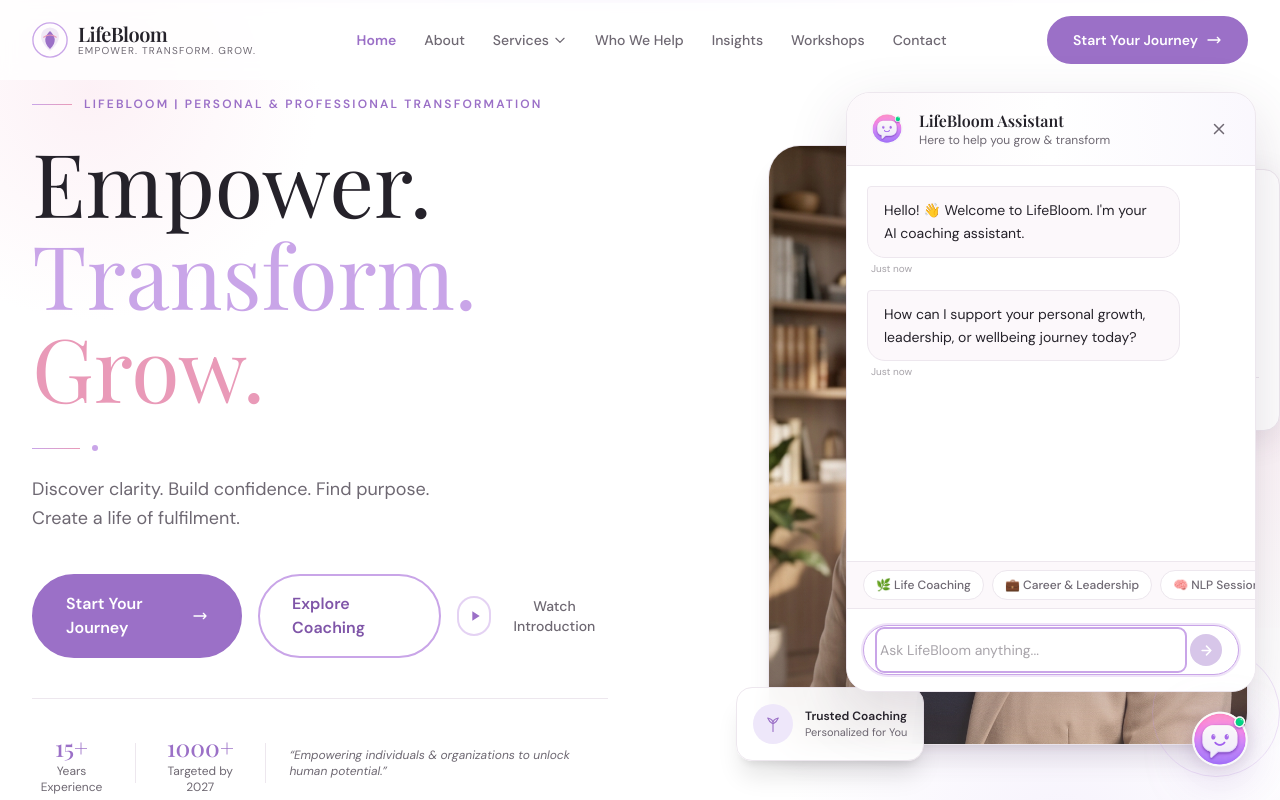
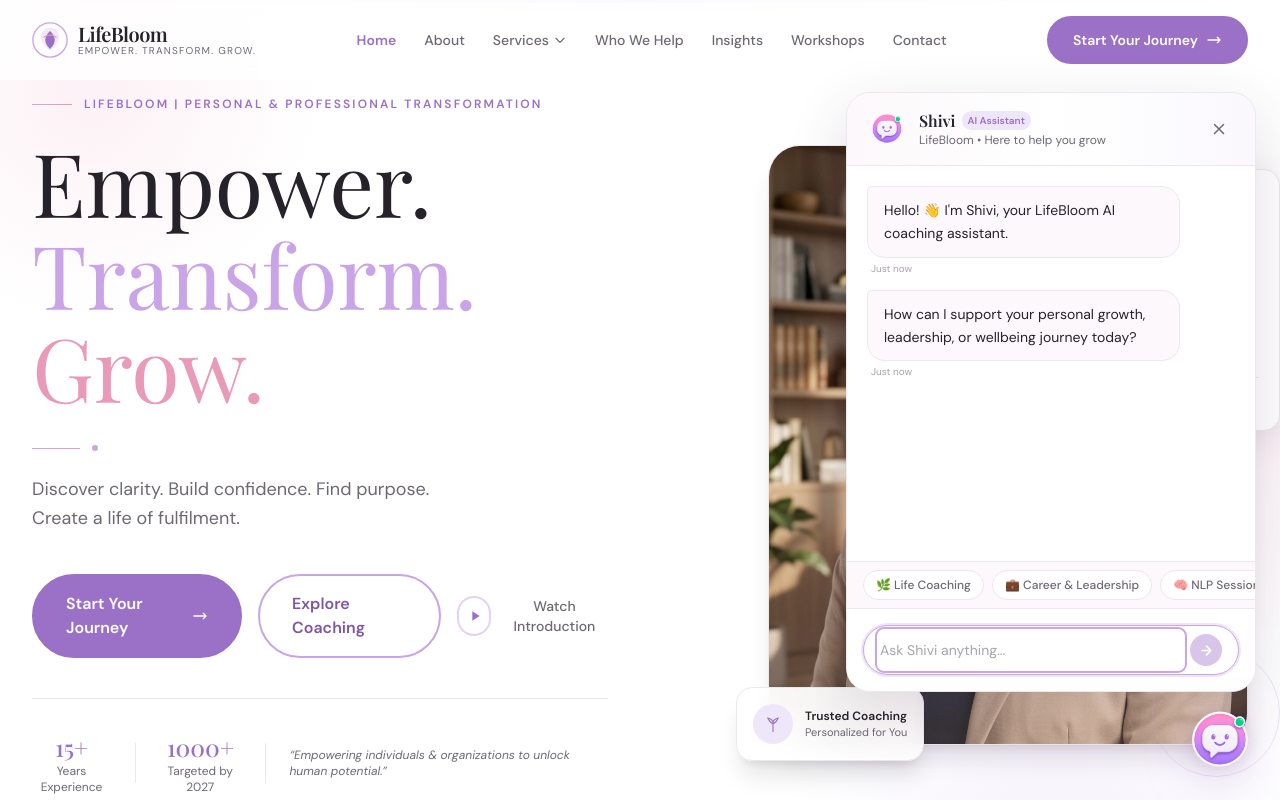
Before and after one commit to DreamtoProgram/LifeBloom, a Next.js app: page / in a window 1280 px wide. Both pictures are taken after a click on the button 1220 px from the left and 740 px from the top of the page. Shown: the top 800 px of the page. Built offline with nearby package versions, Linux system fonts and the light colour scheme; a web font is replaced by a local one.

Commit message:
feat: name chatbot Shivi with personalized greetings and assistant identity

```diff
--- a/components/ui/ChatbotWidget.tsx
+++ b/components/ui/ChatbotWidget.tsx
@@ -16,7 +16,7 @@ const INITIAL_MESSAGES: Message[] = [
   {
     id: 'welcome-1',
     sender: 'assistant',
-    text: "Hello! 👋 Welcome to LifeBloom. I'm your AI coaching assistant.",
+    text: "Hello! 👋 I'm Shivi, your LifeBloom AI coaching assistant.",
     timestamp: 'Just now',
   },
   {
@@ -106,6 +106,12 @@ export function ChatbotWidget() {
           { label: 'Book Your Discovery Call', href: '/contact' },
           { label: 'About Dr. Shivani', href: '/about' },
         ];
+      } else if (lower.includes('who are you') || lower.includes('name') || lower.includes('shivi')) {
+        replyText = "I'm Shivi, your LifeBloom AI assistant! I'm here 24/7 to guide you through our coaching programs, answer questions, and help you connect directly with Dr. Shivani.";
+        replyLinks = [
+          { label: 'Explore Services', href: '/services' },
+          { label: 'Start Your Journey', href: '/contact' },
+        ];
       } else {
         replyText = "Dr. Shivani Koccher Dhand is a certified Life Coach & NLP Practitioner with 15+ years of experience in human potential development. Would you like to explore our programs or start a conversation?";
         replyLinks = [
@@ -139,24 +145,25 @@ export function ChatbotWidget() {
       {/* Floating Greeting Pill (Desktop/Tablet) */}
       {showGreeting && !isOpen && (
         <aside
-          aria-label="LifeBloom Assistant message"
+          aria-label="Shivi Assistant message"
           className="fixed bottom-[96px] right-[24px] z-50 hidden sm:flex items-center gap-3 bg-white/95 backdrop-blur-md py-2.5 px-4 rounded-2xl shadow-xl shadow-[#4A3450]/10 border border-[#EDE7EE] text-[#25222A] transition-all duration-300 max-w-xs animate-fade-in-up"
         >
           <div className="relative w-7 h-7 shrink-0 rounded-full overflow-hidden">
             <Image
               src="/chatbot-icon.png"
-              alt="LifeBloom Assistant"
+              alt="Shivi — LifeBloom Assistant"
               fill
               sizes="28px"
               className="object-contain"
             />
           </div>
           <div className="text-left flex-1 min-w-0">
-            <p className="font-sans text-xs font-semibold text-[#25222A] leading-tight">
-              LifeBloom Assistant
+            <p className="font-sans text-xs font-semibold text-[#25222A] leading-tight flex items-center gap-1.5">
+              <span>Shivi</span>
+              <span className="text-[10px] font-normal text-[#9B70C7] bg-[#EEE7FA] px-1.5 py-0.2 rounded-full">AI</span>
             </p>
             <p className="font-sans text-[11px] text-[#6E6872] leading-tight mt-0.5 truncate">
-              Need guidance? Ask us anything!
+              Need guidance? Ask Shivi anything!
             </p>
           </div>
           <button
@@ -174,7 +181,7 @@ export function ChatbotWidget() {
         <div
           role="dialog"
           aria-modal="false"
-          aria-label="LifeBloom AI Chat Assistant"
+          aria-label="Shivi — LifeBloom AI Chat Assistant"
           className="fixed z-50 bg-white border border-[#EDE7EE] rounded-[24px] shadow-2xl flex flex-col overflow-hidden animate-fade-in-up
             right-[12px] left-[12px] sm:left-auto sm:right-[24px] bottom-[90px] sm:bottom-[108px]
             w-auto sm:w-[390px] md:w-[410px]
@@ -189,25 +196,30 @@ export function ChatbotWidget() {
               <div className="relative w-10 h-10 shrink-0">
                 <Image
                   src="/chatbot-icon.png"
-                  alt="LifeBloom Assistant Icon"
+                  alt="Shivi — LifeBloom Assistant Icon"
                   fill
                   sizes="40px"
                   className="object-contain"
                 />
               </div>
               <div>
-                <h3 className="font-serif text-base font-semibold text-[#25222A] leading-tight">
-                  LifeBloom Assistant
-                </h3>
+                <div className="flex items-center gap-1.5">
+                  <h3 className="font-serif text-base font-semibold text-[#25222A] leading-tight">
+                    Shivi
+                  </h3>
+                  <span className="text-[10px] font-sans font-semibold text-[#9B70C7] bg-[#EEE7FA] px-1.5 py-0.5 rounded-full">
+                    AI Assistant
+                  </span>
+                </div>
                 <p className="font-sans text-xs text-[#6E6872] leading-tight mt-0.5">
-                  Here to help you grow &amp; transform
+                  LifeBloom • Here to help you grow
                 </p>
               </div>
             </div>
             <button
               onClick={() => setIsOpen(false)}
               className="w-8 h-8 rounded-full flex items-center justify-center text-[#6E6872] hover:text-[#25222A] hover:bg-[#EEE7FA] transition-colors duration-200"
-              aria-label="Close LifeBloom Assistant"
+              aria-label="Close Shivi Assistant"
             >
               <svg width="18" height="18" fill="none" viewBox="0 0 24 24" stroke="currentColor" strokeWidth="2">
                 <path strokeLinecap="round" strokeLinejoin="round" d="M6 18L18 6M6 6l12 12" />
@@ -267,7 +279,7 @@ export function ChatbotWidget() {
             <div ref={messagesEndRef} />
           </div>
 
-          {/* Quick Suggested Prompts (when only initial message or user is looking for topics) */}
+          {/* Quick Suggested Prompts */}
           {messages.length <= 3 && (
             <div className="px-4 py-2 bg-[#FCF8FB] border-t border-[#EDE7EE] overflow-x-auto flex gap-2 no-scrollbar">
               {SUGGESTED_TOPICS.map((topic) => (
@@ -297,9 +309,9 @@ export function ChatbotWidget() {
                 value={inputValue}
                 onChange={(e) => setInputValue(e.target.value)}
                 onKeyDown={handleKeyDown}
-                placeholder="Ask LifeBloom anything..."
+                placeholder="Ask Shivi anything..."
                 className="flex-1 bg-transparent py-2 text-sm text-[#25222A] placeholder:text-[#6E6872]/60 focus:outline-none font-sans"
-                aria-label="Type your message"
+                aria-label="Type your message to Shivi"
               />
               <button
                 type="submit"
@@ -329,13 +341,13 @@ export function ChatbotWidget() {
         style={{
           filter: 'drop-shadow(0 10px 24px rgba(155, 112, 199, 0.28)) drop-shadow(0 2px 6px rgba(74, 52, 80, 0.12))',
         }}
-        aria-label={isOpen ? 'Close LifeBloom Assistant' : 'Open LifeBloom Assistant'}
+        aria-label={isOpen ? 'Close Shivi Assistant' : 'Chat with Shivi'}
         aria-expanded={isOpen}
       >
         <div className="relative w-full h-full">
           <Image
             src="/chatbot-icon.png"
-            alt="LifeBloom AI Assistant"
+            alt="Shivi — LifeBloom AI Assistant"
             fill
             sizes="(max-width: 640px) 62px, 72px"
             className="object-contain pointer-events-none"
```
